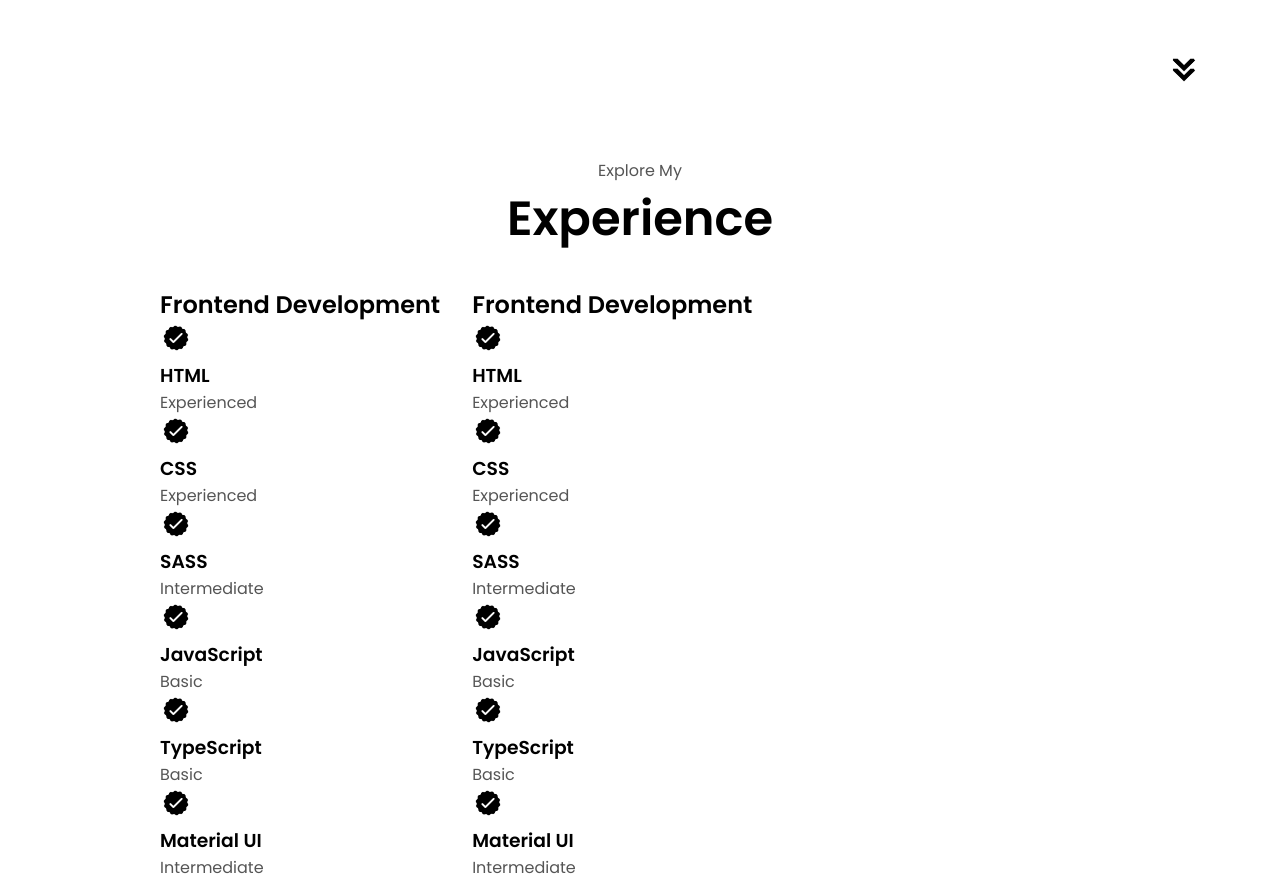
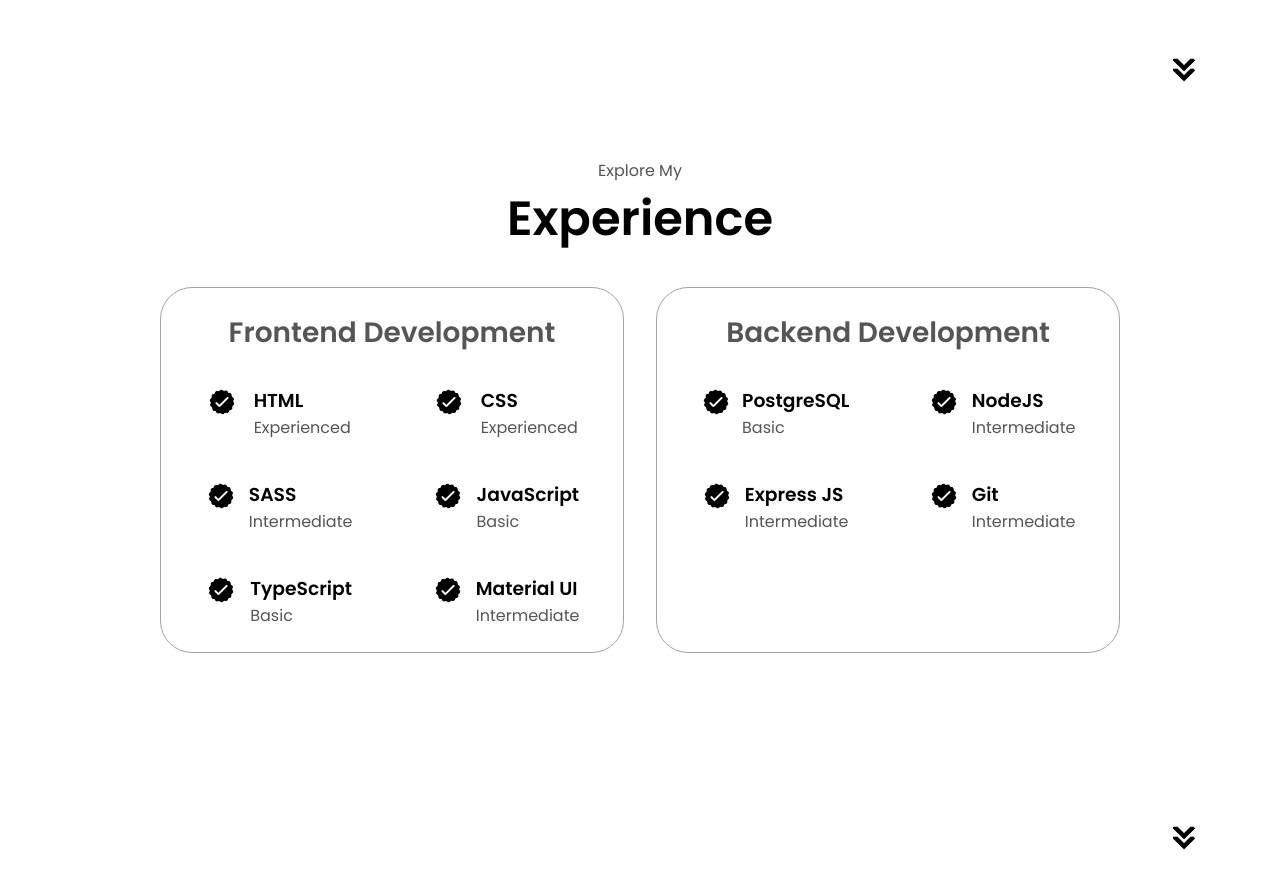
Before and after one commit to Din-Shane-Dominic-Magallanes/DinFolio, a plain HTML site: page index.html in a window 1280 px wide. Shown: the part 1546-2440 px from the top of the page. Drawn offline with Linux system fonts and the light colour scheme.

Commit message:
Experience section added

```diff
--- a/index.html
+++ b/index.html
@@ -126,79 +126,9 @@
       <h1 class="title">Experience</h1>
       <div class="experience-details-container">
         <div class="about-containers">
-          <div class="details-containers">
+          <div class="details-container">
             <h2 class="experience-sub-title">Frontend Development</h2>
-            <div class="article-container"></div>
-            <article>
-              <img
-                src="./assets/checkmark.png"
-                alt="Experience icon"
-                class="icon"
-              />
-              <div>
-                <h3>HTML</h3>
-                <p>Experienced</p>
-              </div>
-            </article>
-            <article>
-              <img
-                src="./assets/checkmark.png"
-                alt="Experience icon"
-                class="icon"
-              />
-              <div>
-                <h3>CSS</h3>
-                <p>Experienced</p>
-              </div>
-            </article>
-            <article>
-              <img
-                src="./assets/checkmark.png"
-                alt="Experience icon"
-                class="icon"
-              />
-              <div>
-                <h3>SASS</h3>
-                <p>Intermediate</p>
-              </div>
-            </article>
-            <article>
-              <img
-                src="./assets/checkmark.png"
-                alt="Experience icon"
-                class="icon"
-              />
-              <div>
-                <h3>JavaScript</h3>
-                <p>Basic</p>
-              </div>
-            </article>
-            <article>
-              <img
-                src="./assets/checkmark.png"
-                alt="Experience icon"
-                class="icon"
-              />
-              <div>
-                <h3>TypeScript</h3>
-                <p>Basic</p>
-              </div>
-            </article>
-            <article>
-              <img
-                src="./assets/checkmark.png"
-                alt="Experience icon"
-                class="icon"
-              />
-              <div>
-                <h3>Material UI</h3>
-                <p>Intermediate</p>
-              </div>
-            </article>
-          </div>
-          <div class="details-containers">
-            <h2 class="experience-sub-title">Frontend Development</h2>
-            <div class="article-container"></div>
+            <div class="article-container">
               <article>
                 <img
                   src="./assets/checkmark.png"
@@ -267,7 +197,64 @@
               </article>
             </div>
           </div>
+
+          <div class="details-container">
+            <h2 class="experience-sub-title">Backend Development</h2>
+            <div class="article-container">
+              <article>
+                <img
+                  src="./assets/checkmark.png"
+                  alt="Experience icon"
+                  class="icon"
+                />
+                <div>
+                  <h3>PostgreSQL</h3>
+                  <p>Basic</p>
                 </div>
+              </article>
+              <article>
+                <img
+                  src="./assets/checkmark.png"
+                  alt="Experience icon"
+                  class="icon"
+                />
+                <div>
+                  <h3>NodeJS</h3>
+                  <p>Intermediate</p>
+                </div>
+              </article>
+              <article>
+                <img
+                  src="./assets/checkmark.png"
+                  alt="Experience icon"
+                  class="icon"
+                />
+                <div>
+                  <h3>Express JS</h3>
+                  <p>Intermediate</p>
+                </div>
+              </article>
+              <article>
+                <img
+                  src="./assets/checkmark.png"
+                  alt="Experience icon"
+                  class="icon"
+                />
+                <div>
+                  <h3>Git</h3>
+                  <p>Intermediate</p>
+                </div>
+              </article>
+            </div>
+          </div>
+        </div>
+      </div>
+      <img
+        src="./assets/arrow.png"
+        alt="Arrow icon"
+        class="icon arrow"
+        onclick="location.href='./#projects'"
+      />
     </section>
     <script src="script.js"></script>
   </body>
--- a/style.css
+++ b/style.css
@@ -311,3 +311,42 @@ section {
     width: 400px;
     margin: auto 0;
 }
+
+/* EXPERIENCE SECTION */
+
+#experience {
+    position: relative;
+}
+
+.experience-sub-title {
+    color: rgb(85, 85, 85);
+    font-weight: 600;
+    font-size: 1.75rem;
+    margin-bottom: 2rem;
+}
+
+.experience-details-container {
+    display: flex;
+    justify-content: center;
+    flex-direction: column;
+}
+
+.article-container {
+    display: flex;
+    text-align: initial;
+    flex-wrap: wrap;
+    flex-direction: row;
+    gap: 2.5rem;
+    justify-content: space-around;
+}
+
+article {
+    display: flex;
+    width: 10rem;
+    justify-content: space-around;
+    gap: 0.5 rem;
+}
+
+article .icon{
+    cursor: default;
+}
```
Lines whose indentation alone changed are shown as unchanged.
